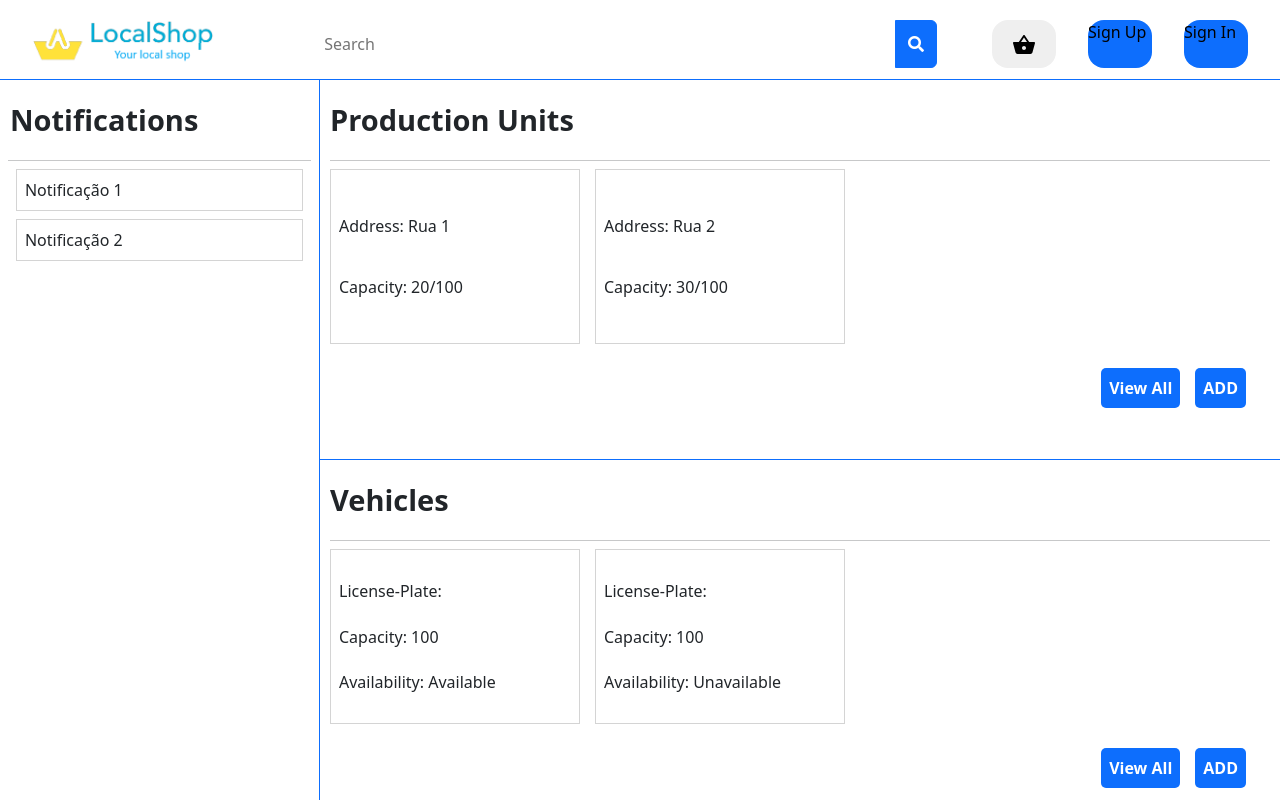
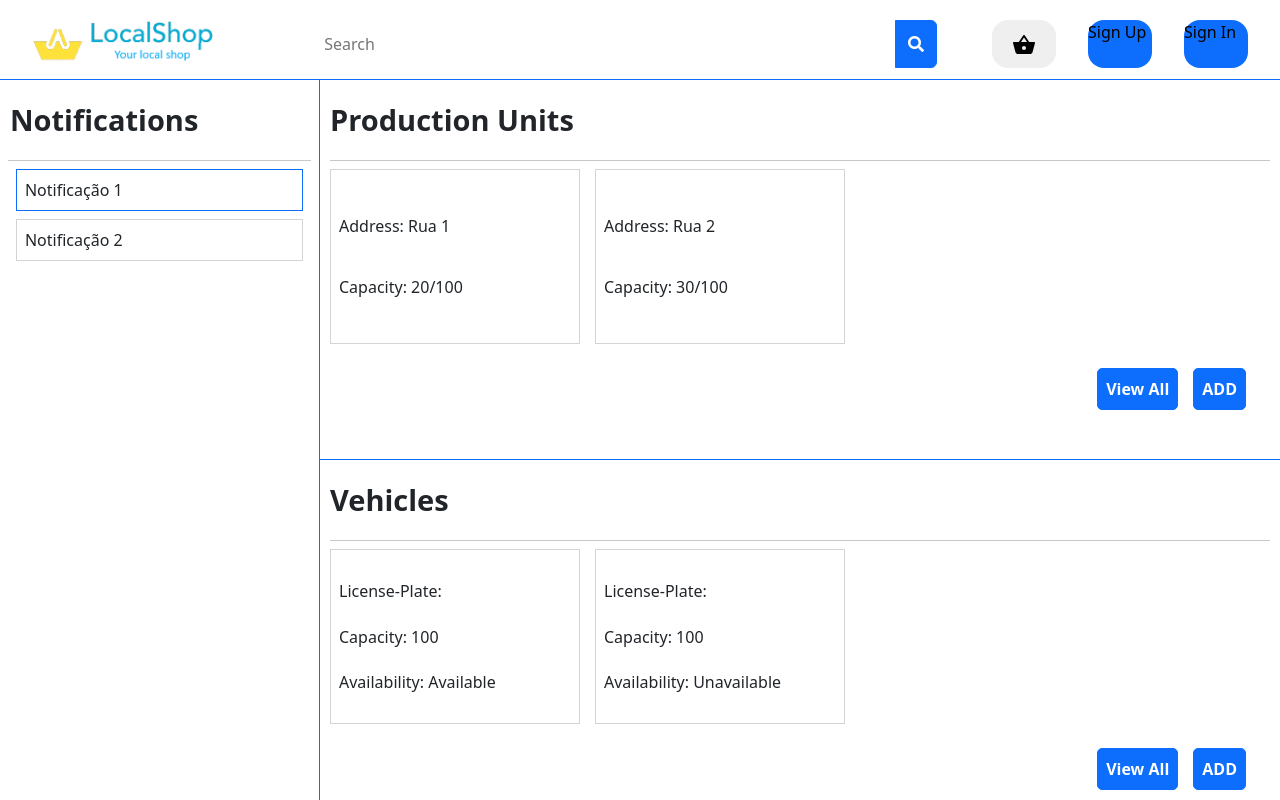
Before and after one commit to FelipeCardos/PTI, a React (Vite) app in the folder Projeto/code/client/shop-vite/: page /management-area in a window 1280 px wide. In both pictures the pointer is over the element "Notificação 1". Shown: the top 800 px of the page. Built offline with nearby package versions, Linux system fonts and the light colour scheme.

Commit message:
Hover effects adicionados aos botoes e as notificações

```diff
--- a/Projeto/code/client/shop-vite/src/components/ProducerManagementArea/Notifications/NotificationExample/NotificationExample.css
+++ b/Projeto/code/client/shop-vite/src/components/ProducerManagementArea/Notifications/NotificationExample/NotificationExample.css
@@ -3,3 +3,7 @@
   max-height: 15vh;
   padding: 0.5em;
 }
+
+.notificationExample:hover {
+  border: 1px solid var(--bs-blue);
+}
--- a/Projeto/code/client/shop-vite/src/components/ProducerManagementArea/ProductionUnits/ProductionUnitExample/ProductionUnitExample.css
+++ b/Projeto/code/client/shop-vite/src/components/ProducerManagementArea/ProductionUnits/ProductionUnitExample/ProductionUnitExample.css
@@ -7,3 +7,7 @@
   width: 250px;
   padding: 0.5em;
 }
+
+.productionUnitExample:hover {
+  border: 1px solid var(--bs-blue);
+}
--- a/Projeto/code/client/shop-vite/src/components/ProducerManagementArea/ProductionUnits/ProductionUnits.css
+++ b/Projeto/code/client/shop-vite/src/components/ProducerManagementArea/ProductionUnits/ProductionUnits.css
@@ -36,10 +36,17 @@
 .addProductionUnitButton {
   background-color: var(--bs-blue);
   color: white;
-  border: none;
+  border: 1px solid var(--bs-blue);
   border-radius: 5px;
   padding: 0.5em;
   font-size: 16px;
   font-weight: bold;
   cursor: pointer;
 }
+
+.viewAllProductionUnitsButton:hover,
+.addProductionUnitButton:hover {
+  background-color: var(--bs-blue-hover);
+  border: 1px solid var(--bs-blue);
+  color: var(--bs-blue);
+}
--- a/Projeto/code/client/shop-vite/src/components/ProducerManagementArea/Vehicles/VehicleExample/VehicleExample.css
+++ b/Projeto/code/client/shop-vite/src/components/ProducerManagementArea/Vehicles/VehicleExample/VehicleExample.css
@@ -7,3 +7,7 @@
   width: 250px;
   padding: 0.5em;
 }
+
+.vehicleExample:hover {
+  border: 1px solid var(--bs-blue);
+}
--- a/Projeto/code/client/shop-vite/src/components/ProducerManagementArea/Vehicles/Vehicles.css
+++ b/Projeto/code/client/shop-vite/src/components/ProducerManagementArea/Vehicles/Vehicles.css
@@ -36,10 +36,16 @@
 .addVehicleButton {
   background-color: var(--bs-blue);
   color: white;
-  border: none;
+  border: 1px solid var(--bs-blue);
   border-radius: 5px;
   padding: 0.5em;
   font-size: 16px;
   font-weight: bold;
   cursor: pointer;
 }
+
+.viewAllVehiclesButton:hover,
+.addVehicleButton:hover {
+  background-color: white;
+  color: var(--bs-blue);
+}
```
